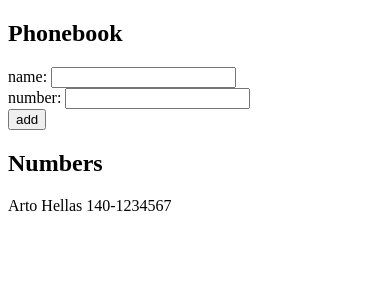
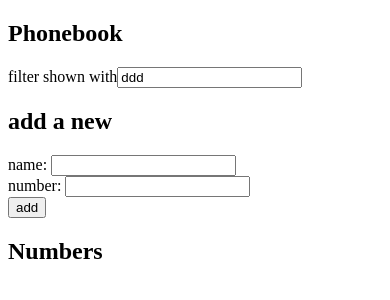
Before and after one commit to mistyshanshui/fullstack, a React (Create React App) app in the folder part2/form/: page / in a window 390 px wide. Shown: the top 300 px of the page. Built offline with nearby package versions, Linux system fonts and the light colour scheme.

Commit message:
2.9: The Phonebook Step4

```diff
--- a/part2/form/src/App.js
+++ b/part2/form/src/App.js
@@ -11,11 +11,14 @@
 
 const App = () => {
   const [persons, setPersons] = useState([
-    { name: 'Arto Hellas', number: '140-1234567' }
+    { name: 'Arto Hellas', number: '040-123456', id: 1 },
+    { name: 'Ada Lovelace', number: '39-44-5323523', id: 2 },
+    { name: 'Dan Abramov', number: '12-43-234345', id: 3 },
+    { name: 'Mary Poppendieck', number: '39-23-6423122', id: 4 }
   ])
   const [newName, setNewName] = useState('')
   const [newNumber, setNewNumber] = useState('')
-
+  const [filter, setFilter] = useState('ddd')
 
   const addName = (event) => {
     event.preventDefault()
@@ -42,9 +45,18 @@
     setNewNumber(event.target.value)
   }
 
+  const handleFilterChange = (event) => {
+    setFilter(event.target.value)
+  }
+
   return (
     <div>
       <h2>Phonebook</h2>
+      <p>
+        filter shown with
+        <input value={filter} onChange={handleFilterChange}/>
+      </p>
+      <h2>add a new</h2>
       <form onSubmit={addName} >
         <div>
           name: <input value={newName} onChange={handleNameChange} />
@@ -58,7 +70,7 @@
         </div>
       </form>
       <h2>Numbers</h2>
-      <Names persons={persons} />
+      <Names persons={persons.filter( p => p.name.toLowerCase().includes(filter.toLowerCase()) == true)} />
     </div>
   )
 }
```
